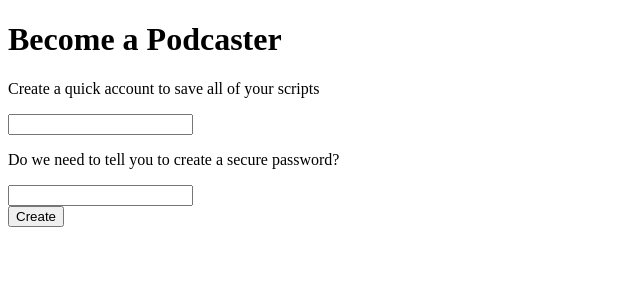
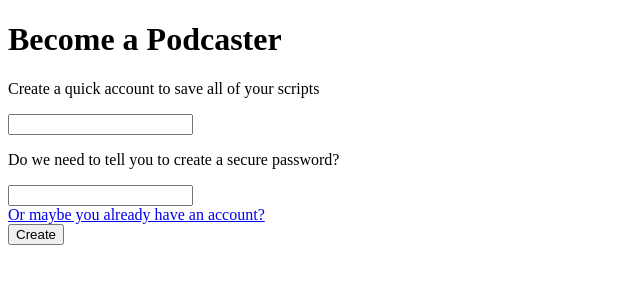
Before and after one commit to EstebanDalelR/podcaster, a Next.js app: page /signup in a window 1280 px wide. Shown: the top 300 px of the page, without its empty margins (0-640 px from the left). Built offline with nearby package versions, Linux system fonts and the light colour scheme.

Commit message:
Added link to login

```diff
--- a/pages/signup.tsx
+++ b/pages/signup.tsx
@@ -52,6 +52,11 @@ const Signup = () => {
           onChange={(e) => setPassword(e.target.value)}
         />
         <div>
+          <Link href="/login">
+            <a>Or maybe you already have an account?</a>
+          </Link>
+        </div>
+        <div>
           <button type="submit">Create</button>
         </div>
       </form>
```
